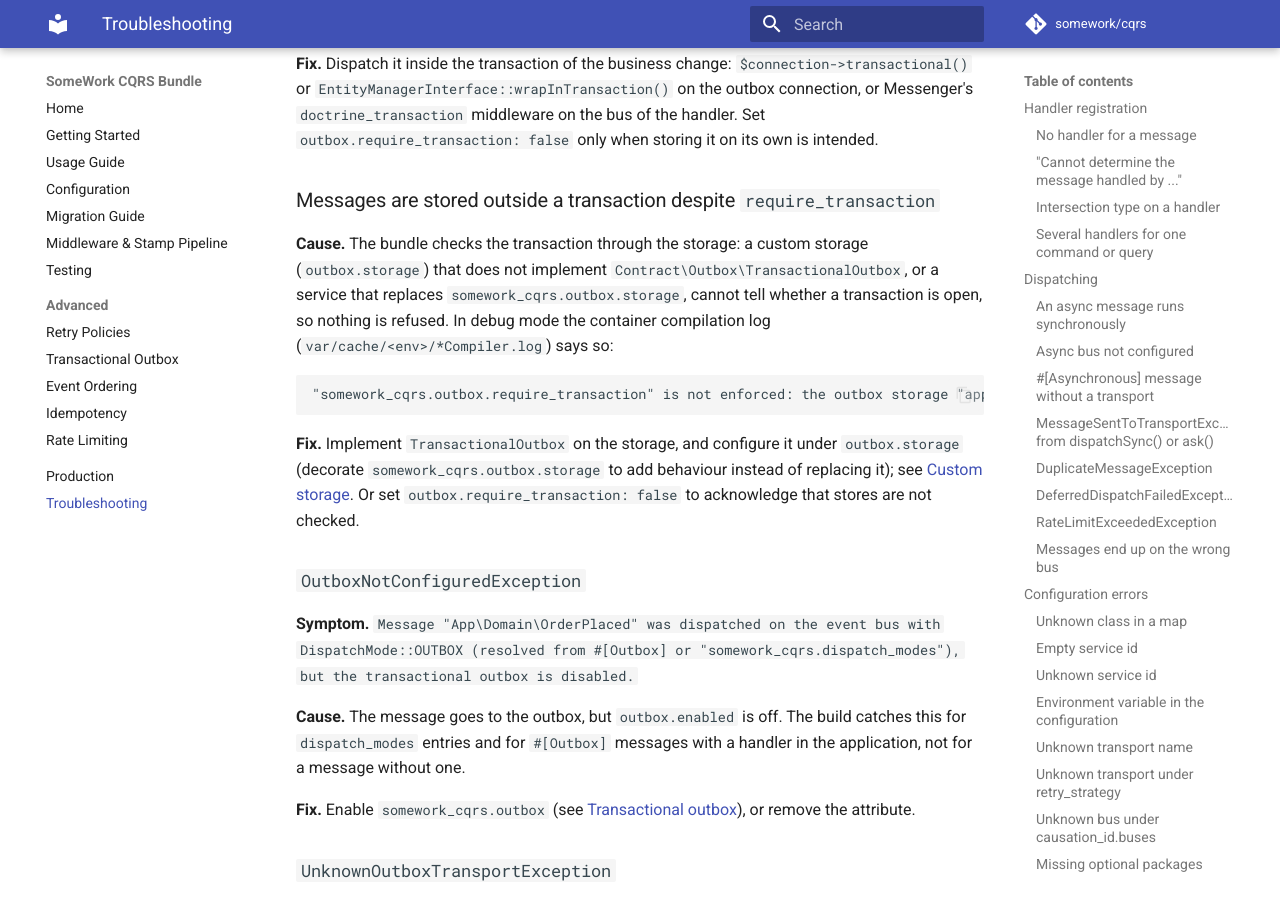
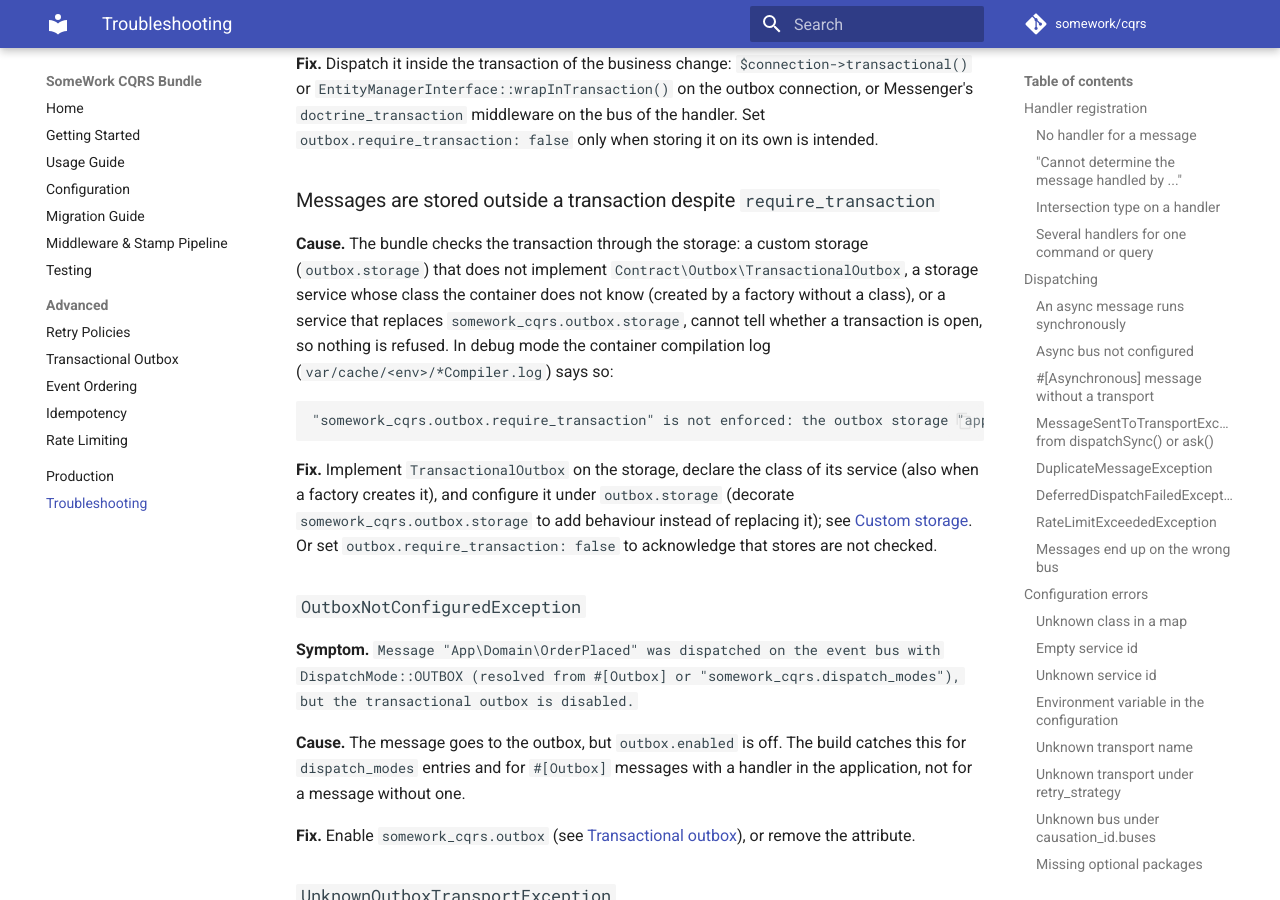
Before and after one commit to somework/cqrs, an MkDocs documentation site: the page built from docs/troubleshooting.md, in a window 1280 px wide and 900 px high, scrolled down 10444 px. Built offline with MkDocs 1.6.1 and Material for MkDocs 9.7.7, drawn with Linux system fonts in a browser that asks for light colours; comment, search, counter and statistics services are not loaded.

Commit message:
Warn when the class of the outbox storage is not known
OutboxStoragePass only warned about an unenforced
outbox.require_transaction for a storage whose class it knows and that
does not implement TransactionalOutbox. When the class is not known
when the container is built (e.g. a service created by a factory
without a class), assertIsStorage() returns null: the writer gets no
TransactionalOutbox either, so stores outside a transaction went
through without a warning. The pass now reports that case too (not for
a storage that does not exist, which ValidateConfiguredServicesPass
reports). Found by CodeRabbit on somework/cqrs#72.

Co-Authored-By: Claude Opus 5.5 <noreply@anthropic.com>
Claude-Session: https://claude.ai/code/session_019xGZfcKWTKo5xANN38yW5d

````diff
--- a/docs/troubleshooting.md
+++ b/docs/troubleshooting.md
@@ -505,17 +505,19 @@ its own is intended.
 
 **Cause.** The bundle checks the transaction through the storage: a custom storage
 (`outbox.storage`) that does not implement `Contract\Outbox\TransactionalOutbox`,
-or a service that replaces `somework_cqrs.outbox.storage`, cannot tell whether a
-transaction is open, so nothing is refused. In debug mode the container
+a storage service whose class the container does not know (created by a factory
+without a class), or a service that replaces `somework_cqrs.outbox.storage`, cannot
+tell whether a transaction is open, so nothing is refused. In debug mode the container
 compilation log (`var/cache/<env>/*Compiler.log`) says so:
 
 ```
 "somework_cqrs.outbox.require_transaction" is not enforced: the outbox storage "app.outbox" (App\Outbox\MongoOutboxStorage) does not implement SomeWork\CqrsBundle\Contract\Outbox\TransactionalOutbox, …
 ```
 
-**Fix.** Implement `TransactionalOutbox` on the storage, and configure it under
-`outbox.storage` (decorate `somework_cqrs.outbox.storage` to add behaviour instead
-of replacing it); see [Custom storage](outbox.md#custom-storage). Or set
+**Fix.** Implement `TransactionalOutbox` on the storage, declare the class of its
+service (also when a factory creates it), and configure it under `outbox.storage`
+(decorate `somework_cqrs.outbox.storage` to add behaviour instead of replacing it);
+see [Custom storage](outbox.md#custom-storage). Or set
 `outbox.require_transaction: false` to acknowledge that stores are not checked.
 
 ### `OutboxNotConfiguredException`
````
Also changed, not shown: CHANGELOG.md (+3 -0 lines), CLAUDE.md (+1 -1 lines), UPGRADE.md (+11 -0 lines), docs/outbox.md (+3 -1 lines), 2 other files.
